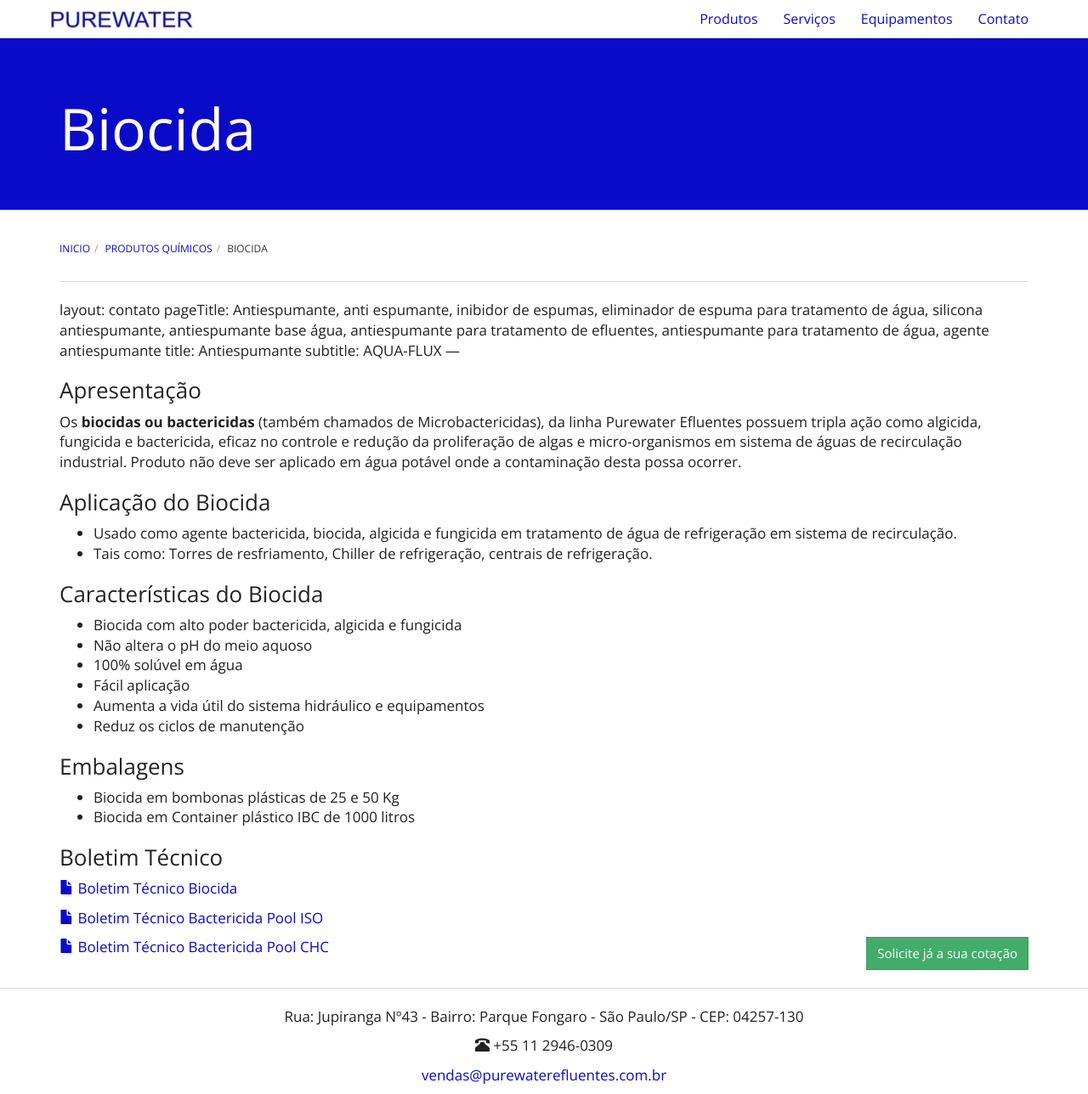
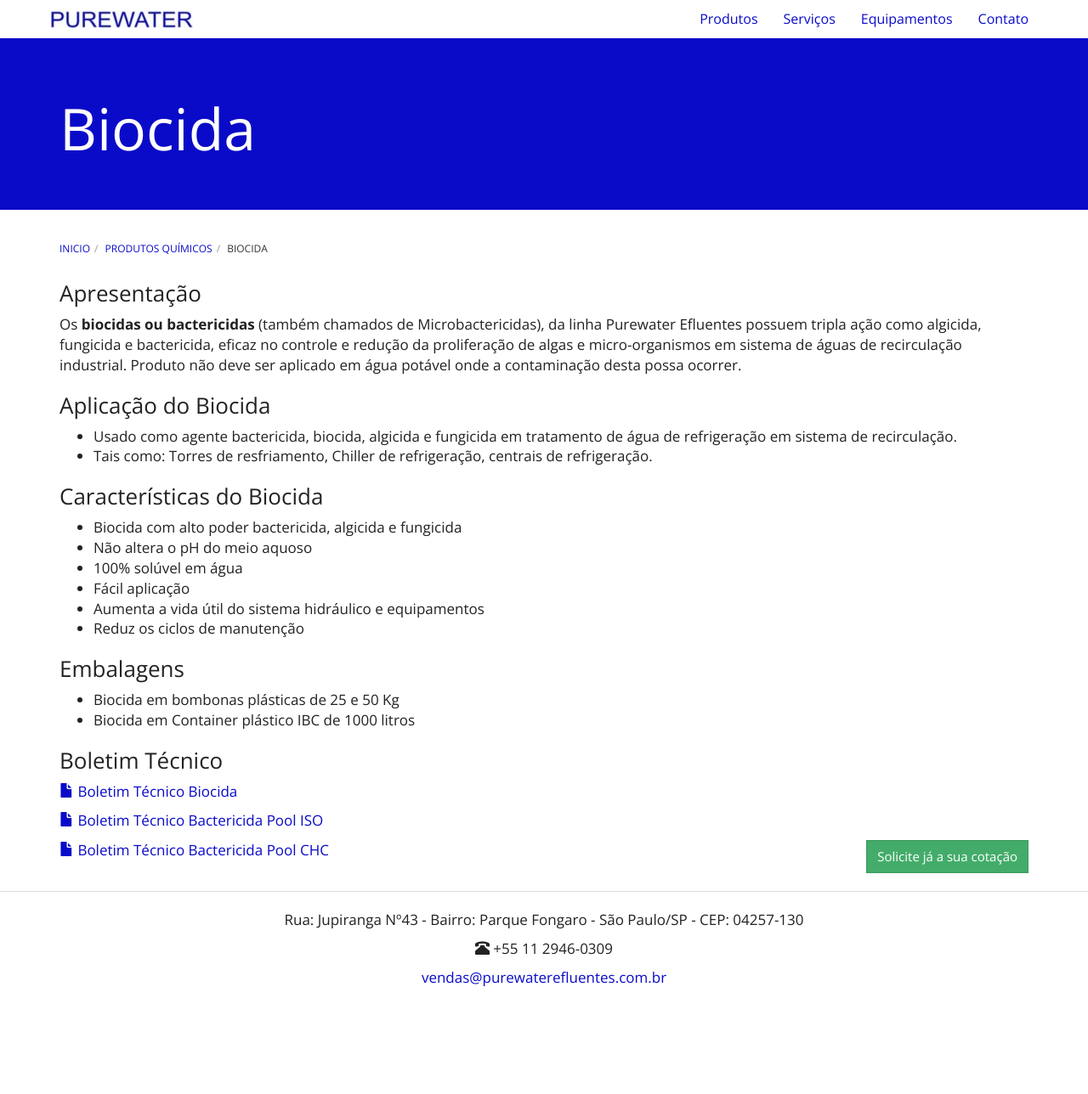
Before and after one commit to purewaterefluentes/purewaterefluentes.github.io, a Jekyll site: the page built from produtos/biocida.md, in a window 1280 px wide and 1288 px high. Shown: the whole window at 85% size. Built offline with Jekyll 4.4.1, drawn with Linux system fonts in a browser that asks for light colours; nearby versions of some CDN libraries; library files that are not in the unit come from our copies.

Commit message:
Update biocida.md

```diff
--- a/produtos/biocida.md
+++ b/produtos/biocida.md
@@ -4,14 +4,6 @@
 title: Biocida
 subtitle:
 ---
-
----
-layout: contato
-pageTitle: Antiespumante, anti espumante, inibidor de espumas, eliminador de espuma para tratamento de água, silicona antiespumante, antiespumante base água, antiespumante para tratamento de efluentes, antiespumante para tratamento de água, agente antiespumante
-title: Antiespumante
-subtitle: AQUA-FLUX
----
-
 
 ### Apresentação
 Os **biocidas ou bactericidas** (também chamados de Microbactericidas), da linha Purewater Efluentes possuem tripla ação como algicida, fungicida e bactericida, eficaz no controle e redução da proliferação de algas e micro-organismos em sistema de águas de recirculação industrial.
```
